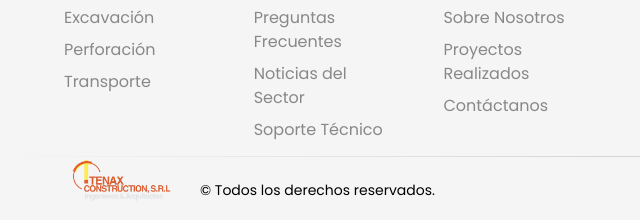
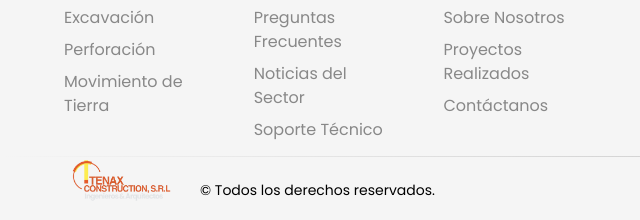
Before and after one commit to jhossuarodriguez/tenax-website, an Astro site: page / in a window 1280 px wide. Shown: the part 5738-5958 px from the top of the page, 0-640 px from the left. Built offline with nearby package versions, Linux system fonts and the light colour scheme; Astro itself is replaced by a stand-in of ours; what @midudev/tailwind-animations would draw is missing.

Commit message:
Actualizar el pie de página para mejorar la accesibilidad y la organización visual

```diff
--- a/src/components/Footer.astro
+++ b/src/components/Footer.astro
@@ -45,7 +45,7 @@ import { Image } from "astro:assets";
                             title="Ver servicios de transporte de materiales"
                             aria-label="Ver servicios de transporte de materiales"
                         >
-                            Transporte
+                            Movimiento de Tierra
                         </a>
                     </li>
                 </ul>
```
